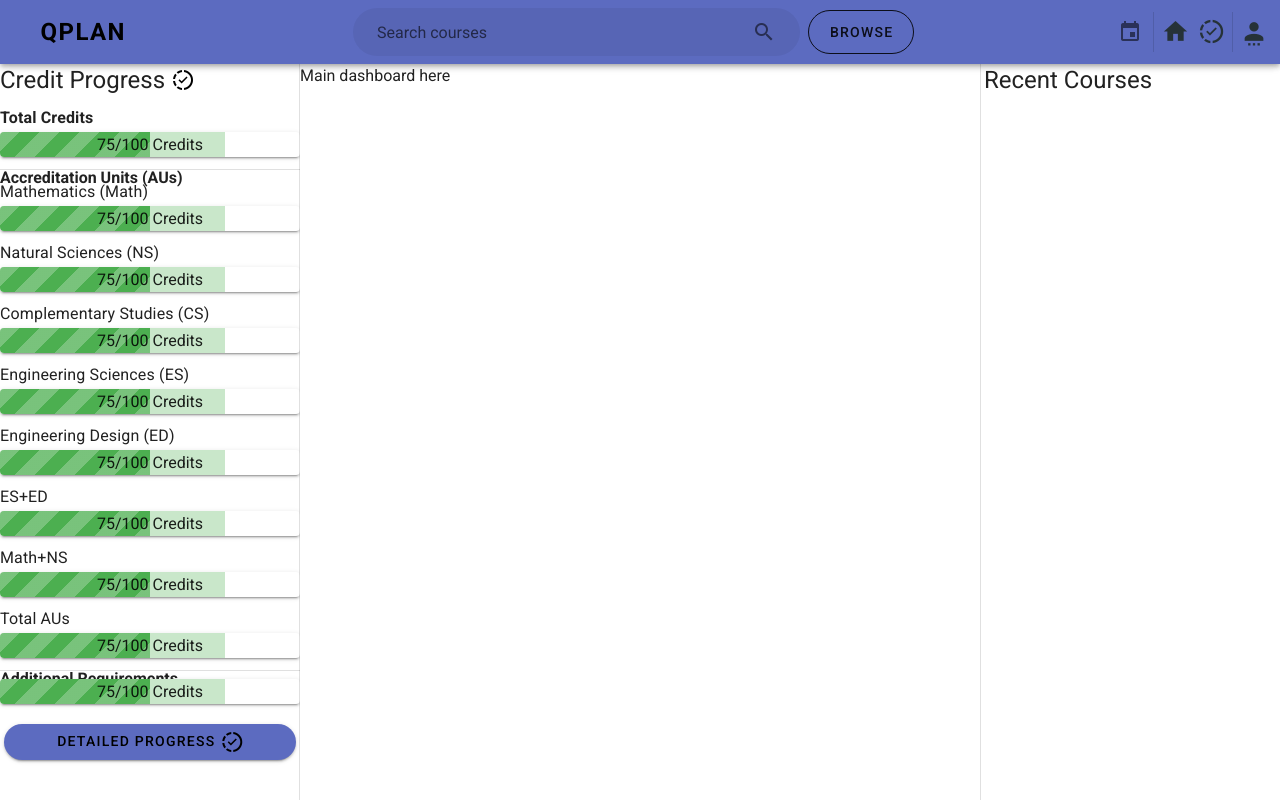
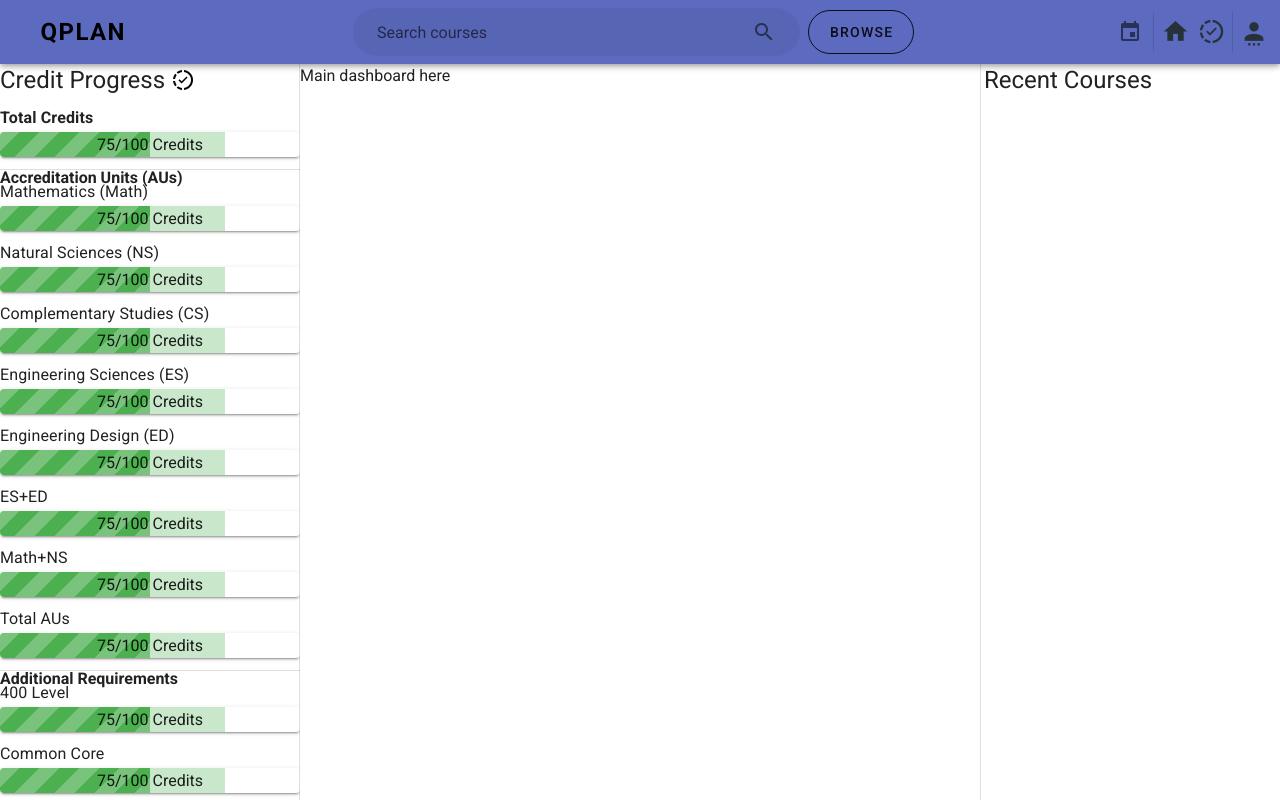
Before and after one commit to EdwinXu/CMPE-CISC-325, a Vue app in the folder qplan/: page / in a window 1280 px wide. Built offline with nearby package versions, Linux system fonts and the light colour scheme.

Commit message:
Dynamically show additional requirements

```diff
--- a/qplan/src/components/layout/ProgressSidebar.vue
+++ b/qplan/src/components/layout/ProgressSidebar.vue
@@ -36,7 +36,13 @@
       <b>Additional Requirements</b>
     </v-row>
 
-    <ProgressBar />
+    <div
+      v-for="requirement in graduationRequirements['additionalRequirements']"
+      v-bind:key="requirement.name"
+    >
+      <div class="subtitle-1">{{ requirement.name }}</div>
+      <ProgressBar />
+    </div>
 
     <div class="pt-3 mb-4 mx-1">
       <v-btn rounded block color="indigo lighten-1">
```
